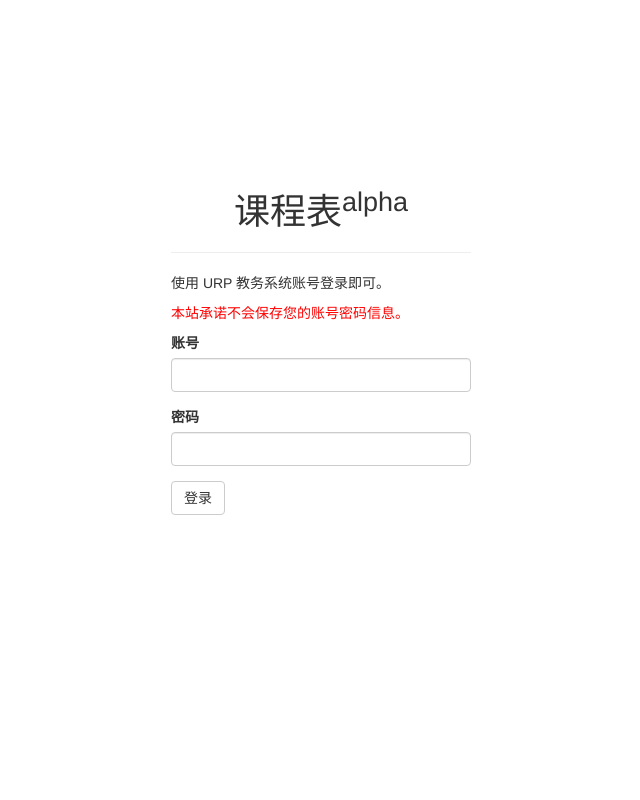
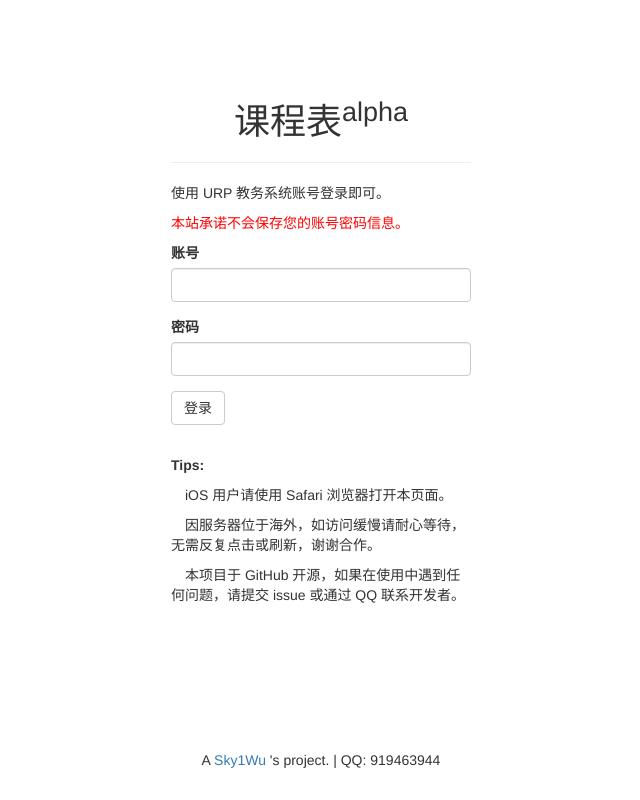
Before and after one commit to Sky1wu/NPUMD_URP_class_schedule_web, a Flask app: page / in a window 1280 px wide. Shown: the whole page, without its empty margins (319-959 px from the left). Run offline with Flask 2, Linux system fonts and the light colour scheme; some libraries are stand-ins or nearby versions.

Commit message:
首页更新

```diff
--- a/templates/index.html
+++ b/templates/index.html
@@ -5,20 +5,43 @@
 
 {% block content %}
 
-
-<div style="width: 300px;margin-left: auto;margin-right: auto;margin-top: 15%;">
-    <form class="form" method="POST">
+<body>
+    <div style="width: 300px;margin-left: auto;margin-right: auto;margin-top: 8%;">
+        <div>
             <h1 align=center>课程表<sup>alpha</sup>
             </h1>
             <hr />
             <p>使用 URP 教务系统账号登录即可。</p>
             <p style="color: #FF0000;">本站承诺不会保存您的账号密码信息。</p>
+        </div>
+
+        <div>
+            <form class="form" method="POST">
                 {{ form.hidden_tag() }}
                 {{ wtf.form_field(form.username) }}
                 {{ wtf.form_field(form.password) }}
                 {{ wtf.form_field(form.submit) }}
+            </form>
+        </div>
 
-    </form>
+        <div style="position: relative;margin-top:10%">
+            <p><b>Tips:</b> </p>
+            <p style="text-indent:1em;">iOS 用户请使用 Safari 浏览器打开本页面。</p>
+            <p style="text-indent:1em;">因服务器位于海外，如访问缓慢请耐心等待，无需反复点击或刷新，谢谢合作。</p>
+            <p style="text-indent:1em;">本项目于 GitHub 开源，如果在使用中遇到任何问题，请提交 issue 或通过 QQ 联系开发者。</p>
+        </div>
 
     </div>
+
+</body>
+
+{% block footer %}
+<footer style="height:50px;position:absolute;bottom:0px;width: 100%;">
+    <div>
+        <p align=center>A <a href=" https://github.com/Sky1wu/NPUMD_URP_class_schedule_web">Sky1Wu </a>'s
+            project. | QQ: 919463944</p>
+    </div>
+</footer>
 {% endblock %}
+
+{% endblock %}
```
Also changed, not shown: requirements.txt (added, +22 -0 lines), 1 other file. Lines whose indentation alone changed are shown as unchanged.
